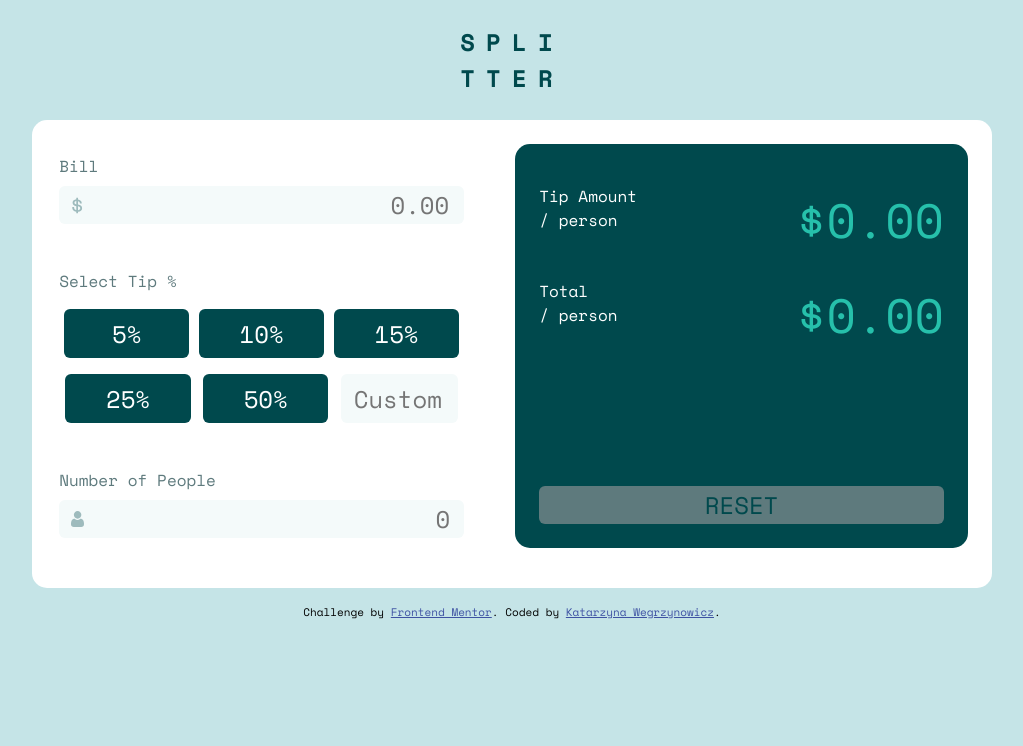
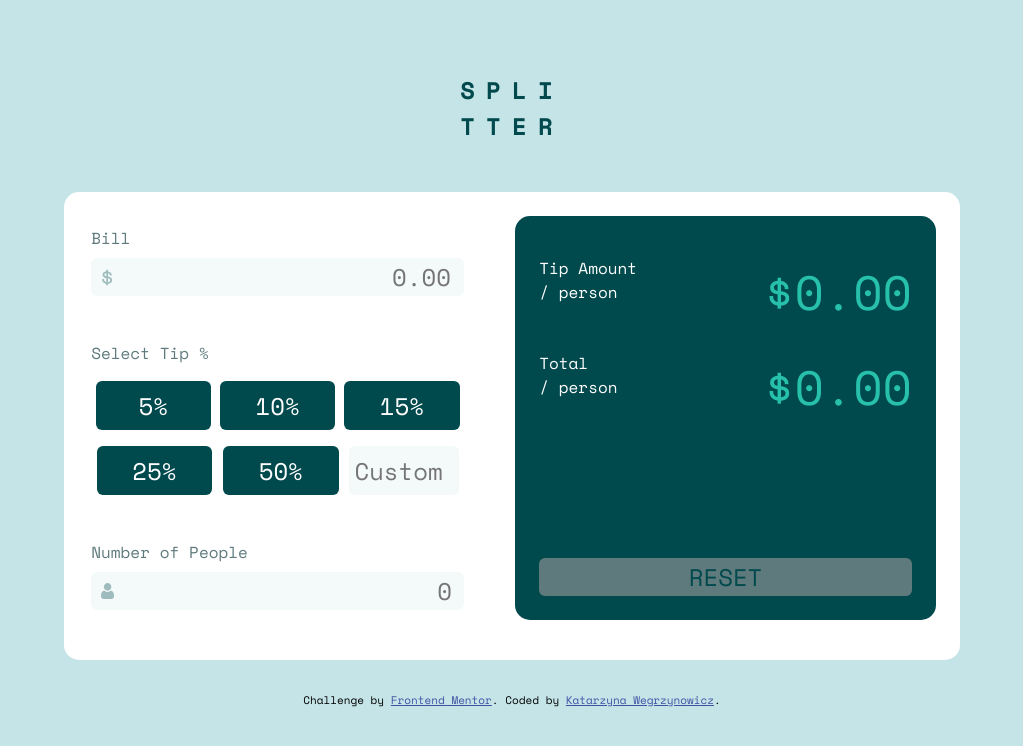
Before and after one commit to katarzyna-kw/tip-calculator, a plain HTML site: page index.html in a window 1280 px wide. Shown: the whole page, without its empty margins (128-1151 px from the left). Drawn offline with nearby package versions, Linux system fonts and the light colour scheme.

Commit message:
increase margin sizes of elements

```diff
--- a/index.html
+++ b/index.html
@@ -55,7 +55,7 @@
             <button onclick="getPercentage(0.15, 2)" class="percent-buttons inactive">15%</button>
             <button onclick="getPercentage(0.25, 3)" class="percent-buttons inactive">25%</button>
             <button onclick="getPercentage(0.50, 4)" class="percent-buttons inactive">50%</button>
-            <input onchange="getPercentage(0,  5, customPercentSpace, customError)" id="percent-button-custom" type="text" class="percent-buttons" placeholder="Custom"></button>
+            <input onchange="getPercentage(0,  5, customPercentSpace, customError)" id="percent-button-custom" type="text" class="percent-buttons" placeholder="Custom"></input>
           </div>
           <p id="error-notif-custom" class="error-notification hide">Custom input must be a number.</p>
         </div>
--- a/styles.css
+++ b/styles.css
@@ -21,6 +21,7 @@ header {
    letter-spacing: .7rem;
    margin: .5rem 0 .5rem 0;
    font-weight: 700;
+   padding-top: 3rem;
 }
 
 h1 {
@@ -33,6 +34,7 @@ main {
    background-color: hsl(0, 0%, 100%);
    border-top-left-radius: 15px;
    border-top-right-radius: 15px;
+   margin-top: 1.5rem;
    padding-bottom: 1rem;
 }
 
@@ -61,7 +63,6 @@ main {
    align-items: center;
    width: 100%;
    background-color: hsl(189, 41%, 97%);
-   /* background-color: hotpink; */
    font-size: 1.5rem;
    margin-top: .5rem;
    color: hsl(184, 14%, 56%);
@@ -190,7 +191,7 @@ main {
    font-size: 11px;
    text-align: center;
    background-color: hsl(0, 0%, 100%);
-   margin-top: 0;
+   margin-top: 1rem;
    padding: 1rem;
 }
 .attribution a {
@@ -238,11 +239,11 @@ main {
    #percent-button-custom {
       font-size: 1.5rem;
    }
-
+}
 
 @media (min-width: 1200px) {
 
    main {
-      width: 75%;
+      width: 70%;
    }
 }
```
Also changed, not shown: images/tip-calculator.png.
